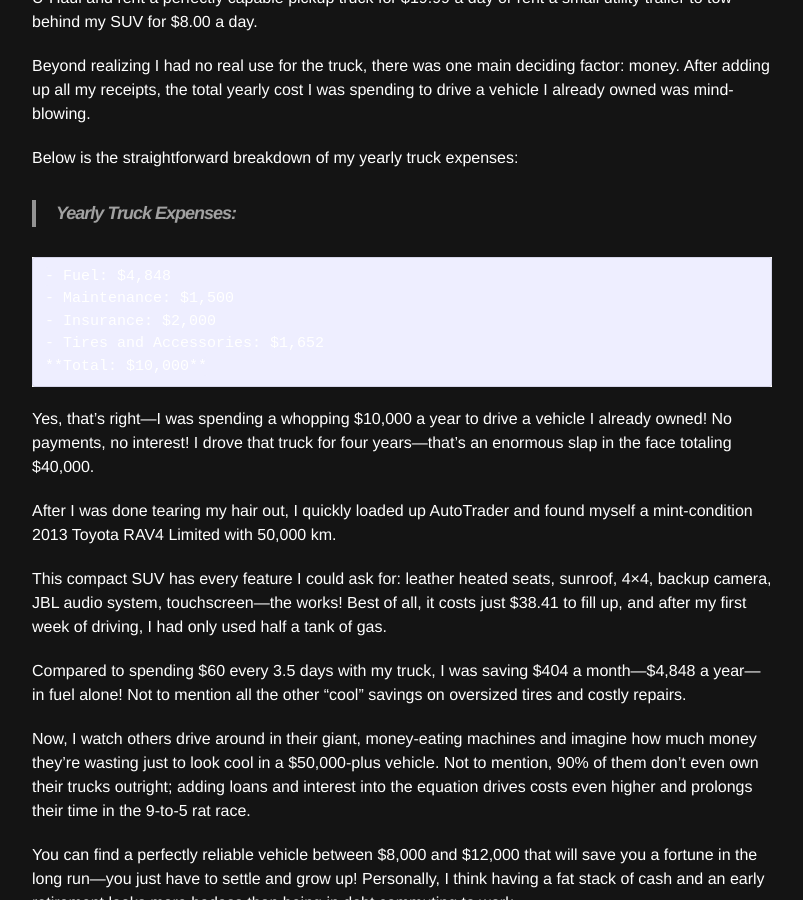
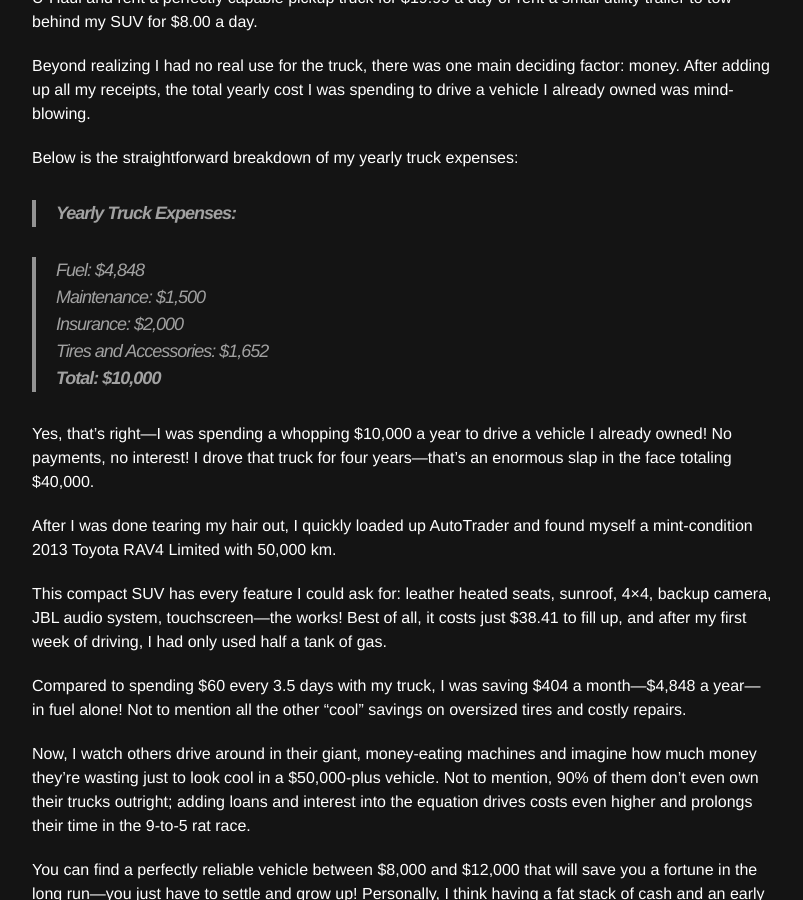
Before and after one commit to spenriche/spenriche.github.io, a Jekyll site: the page built from _posts/2017-7-31-ditched-the-truck.md, in a window 1280 px wide and 900 px high, scrolled down 1010 px. Shown: the whole window, without its empty margins (238-1041 px from the left). Built offline with Jekyll 4.4.1, drawn with Linux system fonts in a browser that asks for light colours; part of the change alters nothing that is shown.

```diff
--- a/_posts/2017-7-31-ditched-the-truck.md
+++ b/_posts/2017-7-31-ditched-the-truck.md
@@ -26,11 +26,11 @@ Below is the straightforward breakdown of my yearly truck expenses:
 
 >**Yearly Truck Expenses:**
 
-    - Fuel: $4,848
-    - Maintenance: $1,500
-    - Insurance: $2,000
-    - Tires and Accessories: $1,652
-    **Total: $10,000**
+>Fuel: $4,848
+>Maintenance: $1,500
+>Insurance: $2,000
+>Tires and Accessories: $1,652
+**Total: $10,000**
 
 Yes, that's right—I was spending a whopping $10,000 a year to drive a vehicle I already owned! No payments, no interest! I drove that truck for four years—that's an enormous slap in the face totaling $40,000.
 
```
